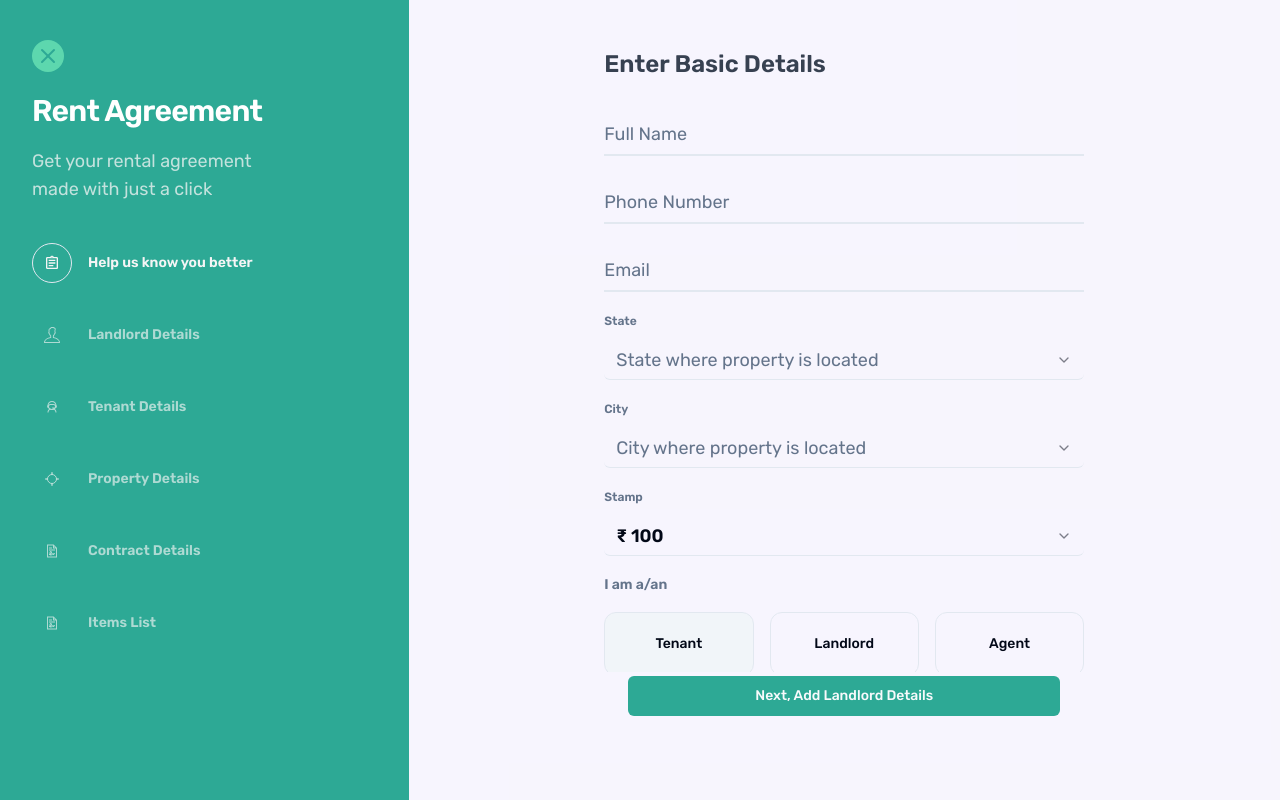
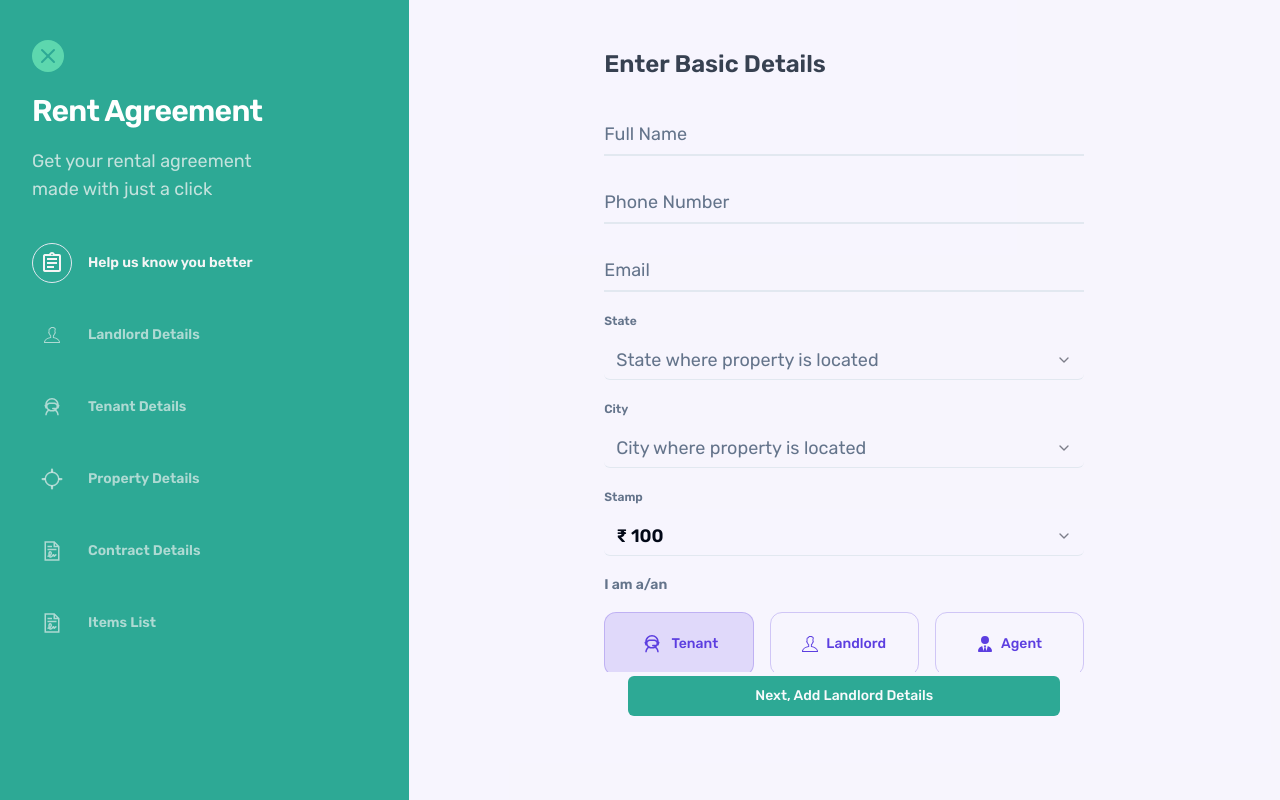
Before and after one commit to whatsnxt-org/whatsnxt-rental-agreement, a Next.js app: page / in a window 1280 px wide. Built offline with nearby package versions, Linux system fonts and the light colour scheme.

Commit message:
[modify] styles

```diff
--- a/app/(root)/layout.tsx
+++ b/app/(root)/layout.tsx
@@ -18,9 +18,7 @@ export default function RootLayout({
   return (
     <html lang="en">
       <body className={`${inter.className} ${rubic.className}`}>
-        <div className="min-h-screen max-w-[90rem] mx-auto bg-wnr-purple/5">
-          {children}
-        </div>
+        <div className="min-h-screen bg-wnr-purple/5">{children}</div>
       </body>
     </html>
   );
--- a/components/rental-form/form-header.tsx
+++ b/components/rental-form/form-header.tsx
@@ -70,7 +70,7 @@ const MobileFormTitle = ({
     </Button>
 
     {/* // icon */}
-    <div className="ms-3 w-10 h-10 rounded-full bg-muted flex items-center justify-center text-primary">
+    <div className="ms-3 w-10 h-10 rounded-full bg-muted flex items-center justify-center text-wnr-purple">
       {icon}
     </div>
 
--- a/components/rental-form/steps/basic-details.tsx
+++ b/components/rental-form/steps/basic-details.tsx
@@ -22,6 +22,9 @@ import { RentType } from "@/store/basic-details-store";
 import { zodResolver } from "@hookform/resolvers/zod";
 import { useMemo } from "react";
 import { useForm } from "react-hook-form";
+import { FaUserTie } from "react-icons/fa6";
+import { LiaUserAstronautSolid } from "react-icons/lia";
+import { TfiUser } from "react-icons/tfi";
 
 const BasicDetails = () => {
   const {
@@ -129,13 +132,22 @@ const BasicDetails = () => {
               render={(field) => (
                 <>
                   <FormRadioItem value={RentType.Tenant} field={field}>
-                    Tenant
+                    <div className="flex items-center gap-2">
+                      <LiaUserAstronautSolid className="w-6 h-6" />
+                    </div>
+                    <span>Tenant</span>
                   </FormRadioItem>
                   <FormRadioItem value={RentType.LandLord} field={field}>
-                    Landlord
+                    <div className="flex items-center gap-2">
+                      <TfiUser className="w-4 h-4" />
+                      <span>Landlord</span>
+                    </div>
                   </FormRadioItem>
                   <FormRadioItem value={RentType.Agent} field={field}>
-                    Agent
+                    <div className="flex items-center gap-2">
+                      <FaUserTie className="w-4 h-4" />
+                      <span>Agent</span>
+                    </div>
                   </FormRadioItem>
                 </>
               )}
--- a/components/rental-form/steps/landlord-details.tsx
+++ b/components/rental-form/steps/landlord-details.tsx
@@ -69,7 +69,7 @@ const LandLordDetails = () => {
               size={"sm"}
               variant={"ghost"}
               type="button"
-              className="text-blue-500 border-b border-b-blue-500 rounded-none hover:bg-inherit focus-visible:bg-inherit hover:text-blue-500 focus-visible:text-blue-500 p-0 flex items-center gap-4"
+              className="text-wnr-purple border-b border-b-wnr-purple rounded-none hover:bg-inherit focus-visible:bg-inherit hover:text-wnr-purple focus-visible:text-wnr-purple p-0 flex items-center gap-4"
               onClick={() => addOwner()}
             >
               <Plus className="w-4 h-4" />
--- a/components/rental-form/steps/summary/details-section/contract-details-widget.tsx
+++ b/components/rental-form/steps/summary/details-section/contract-details-widget.tsx
@@ -36,11 +36,11 @@ const ContractDetailsWidget = () => {
           </span>
         </div>
         <span className="capitalize whitespace-break-spaces">
-          {`Rent Date: ${rentPaymentDate}   (Every Month)   *   Notice ${noticePeriod} Months`}
+          {`Rent Date:   ${rentPaymentDate}   (Every Month)   *   Notice ${noticePeriod} Months`}
         </span>
         <span className="capitalize whitespace-break-spaces">
           {increaseRent &&
-            `Rent Increment: ${increaseRentPercentage}%   (Every Month)   *  `}{" "}
+            `Rent Increment:   ${increaseRentPercentage}%   (Every Month)   *  `}{" "}
           {`Notice ${noticePeriod} Months`}
         </span>
       </div>
--- a/components/rental-form/steps/summary/details-section/landlord-details-widget.tsx
+++ b/components/rental-form/steps/summary/details-section/landlord-details-widget.tsx
@@ -26,8 +26,8 @@ const LandlordDetailsWidget = () => {
         {showDetails && (
           <>
             <span className="capitalize">{mainLandlord.permenantAddress}</span>
-            <span>
-              {mainLandlord.phoneNo} * {mainLandlord.email}
+            <span className="whitespace-break-spaces">
+              {`${mainLandlord.phoneNo}   *   ${mainLandlord.email}`}
             </span>
           </>
         )}
--- a/components/rental-form/steps/summary/details-section/property-details-widget.tsx
+++ b/components/rental-form/steps/summary/details-section/property-details-widget.tsx
@@ -28,8 +28,8 @@ const PropertyDetailsWidget = () => {
       <div className="flex flex-col gap-2 text-muted-foreground text-xs font-semibold">
         <span className="text-foreground text-base capitalize">{address}</span>
 
-        <span>
-          {houseNo && `House No. ${houseNo} *`} {space}
+        <span className="whitespace-break-spaces">
+          {`${houseNo && `House No. ${houseNo}   *  `}${space}`}
         </span>
       </div>
     </DetailsWidget>
--- a/components/rental-form/steps/summary/details-section/tenant-details-widget.tsx
+++ b/components/rental-form/steps/summary/details-section/tenant-details-widget.tsx
@@ -22,8 +22,8 @@ const TenantDetailsWidget = () => {
         {showDetails && (
           <>
             <span className="capitalize">{permenantAddress}</span>
-            <span>
-              {phoneNo} * {email}
+            <span className="whitespace-break-spaces">
+              {`${phoneNo}   *   ${email}`}
             </span>
           </>
         )}
--- a/components/ui/radio-group.tsx
+++ b/components/ui/radio-group.tsx
@@ -51,12 +51,12 @@ export const CustomRadioGroupLabel = ({
 }) => (
   <div
     className={cn(
-      "w-full px-2 max-w-40 h-16 rounded-xl border cursor-pointer",
-      isSelected && "bg-muted"
+      "w-full px-2 max-w-40 h-16 rounded-xl border border-wnr-purple/25 cursor-pointer",
+      isSelected && "bg-wnr-purple/15"
     )}
   >
     <div className="flex h-full items-center justify-center">
-      <div className="flex gap-2 items-center">{children}</div>
+      <div className="flex gap-2 items-center text-wnr-purple">{children}</div>
     </div>
   </div>
 );
--- a/constants/steps-data.tsx
+++ b/constants/steps-data.tsx
@@ -32,7 +32,7 @@ export const stepsData: StepData[] = [
       mobile: "Landlord Details",
       desktop: "Enter Landlord Details",
     },
-    icon: <TfiUser className="w-6 h-6" />,
+    icon: <TfiUser className="w-4 h-4" />,
     component: <LandLordDetails />,
   },
   {
```
